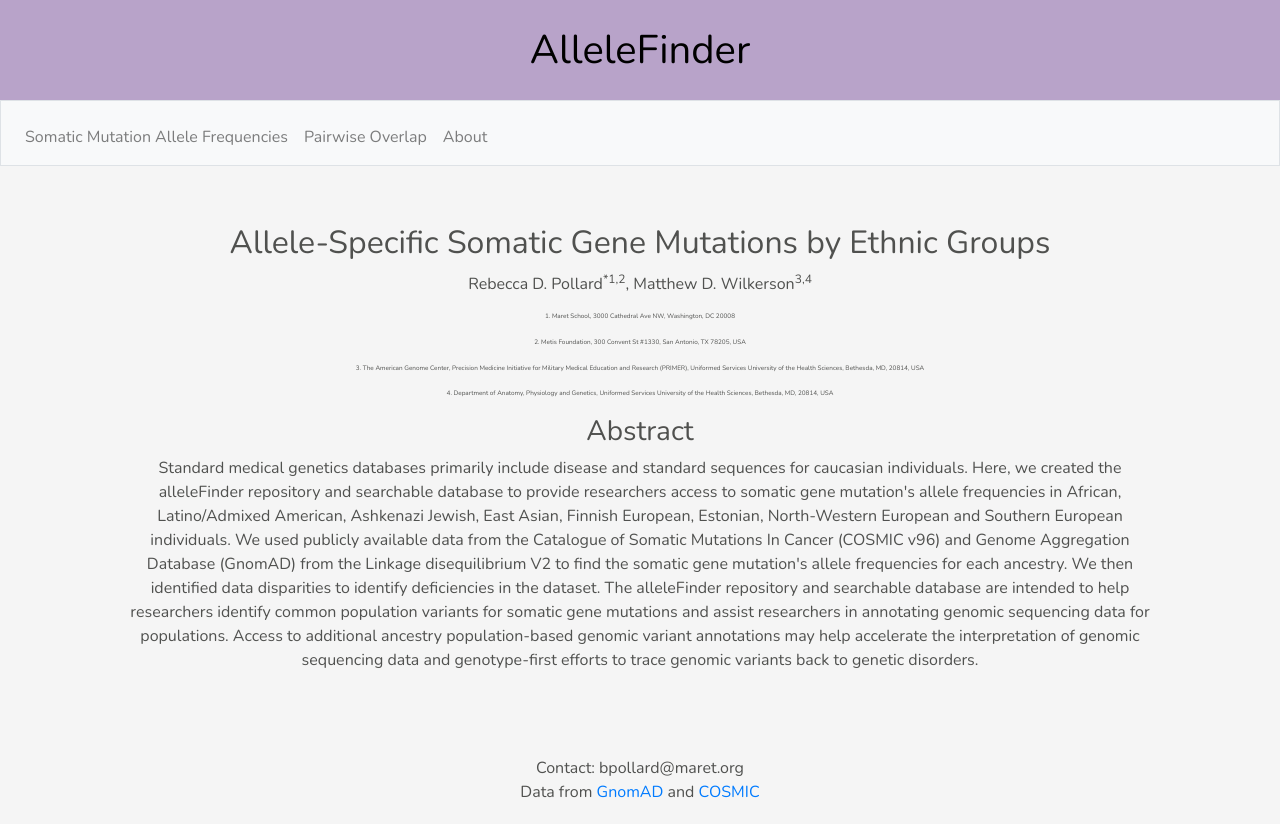
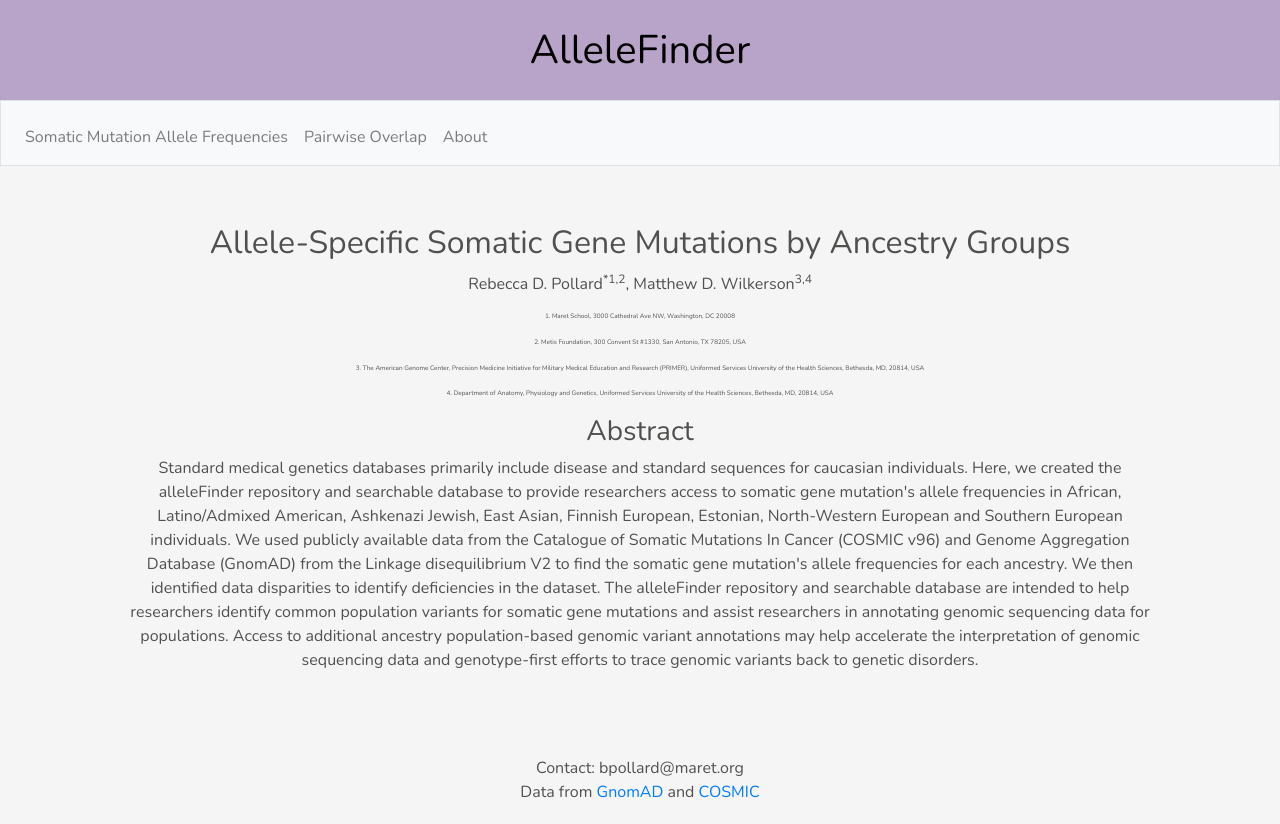
Before and after one commit to becca05/variantmisclassifier-web, a website: page about.html in a window 1280 px wide. Drawn offline with nearby package versions, Linux system fonts and the light colour scheme.

Commit message:
Update about.html

```diff
--- a/about.html
+++ b/about.html
@@ -27,7 +27,7 @@
     <main class="container p-5">
         <article>
             <h2>
-                Allele-Specific Somatic Gene Mutations by Ethnic Groups
+                Allele-Specific Somatic Gene Mutations by Ancestry Groups
             </h2>
             <p>
                 Rebecca D. Pollard<sup>*1,2</sup>, Matthew D. Wilkerson<sup>3,4</sup>
```
